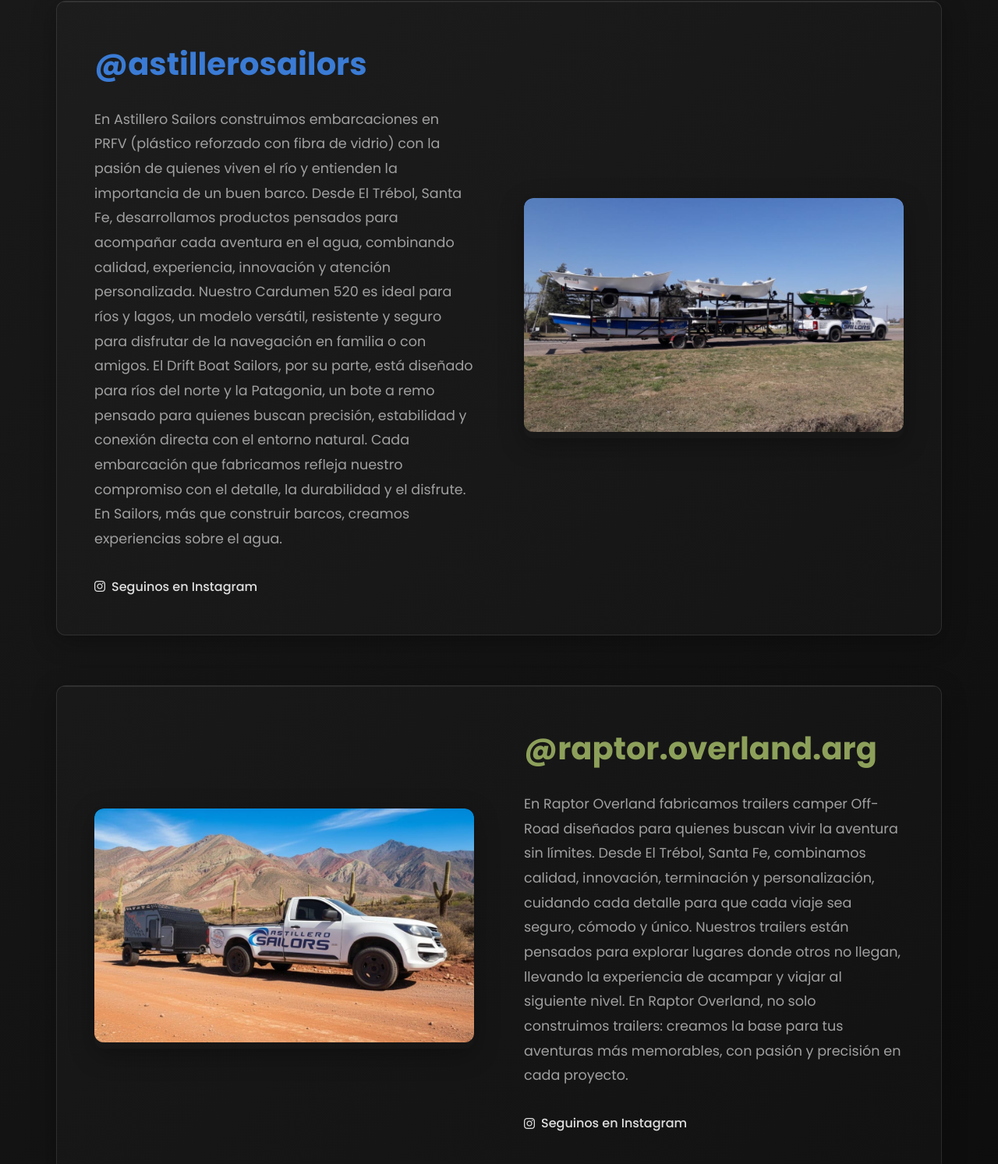
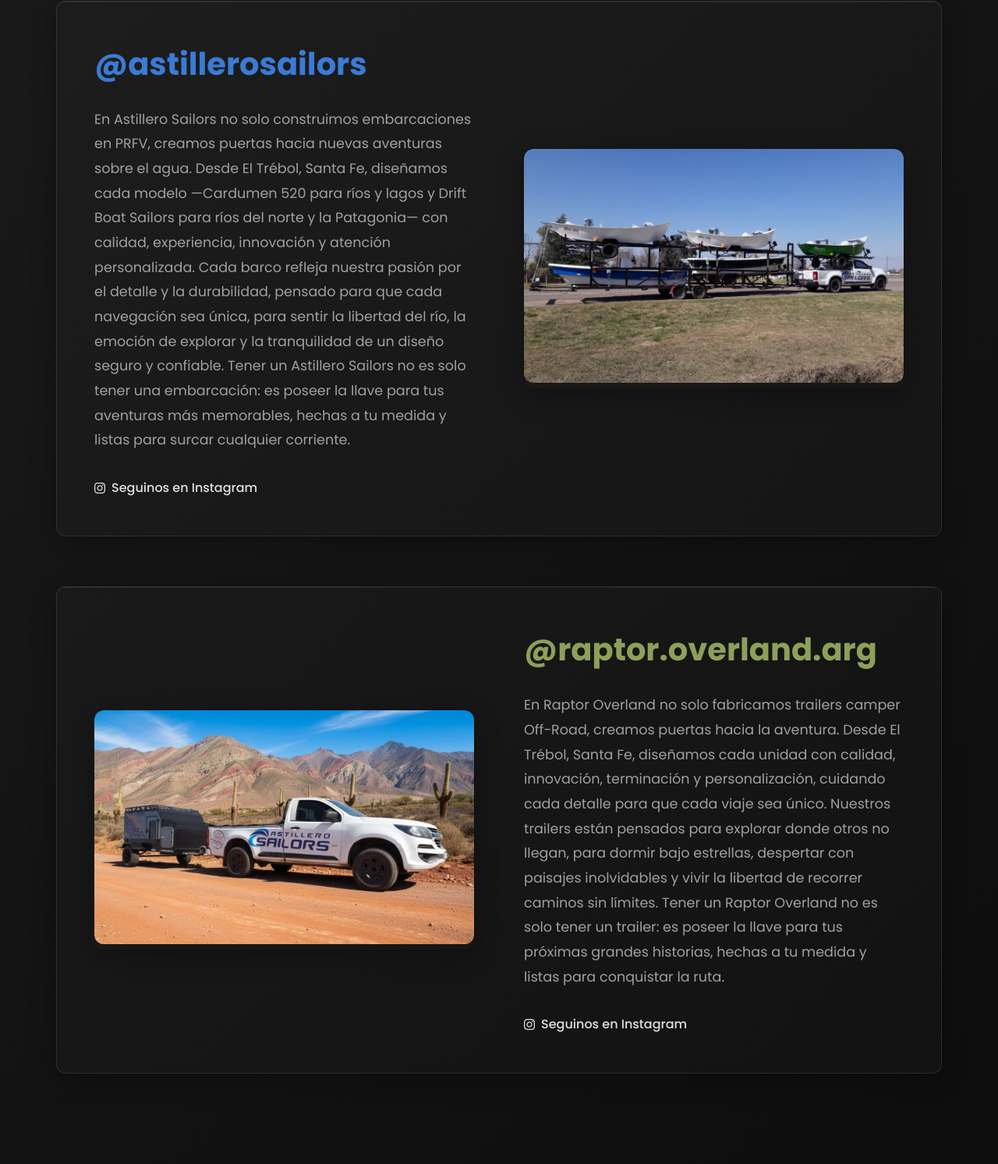
Before and after one commit to jggdba-create/astillero-raptor, a plain HTML site: page index.html in a window 1280 px wide. Shown: the part 1036-2529 px from the top of the page at 78% size. Drawn offline with Linux system fonts and the light colour scheme.

Commit message:
Add files via upload

```diff
--- a/index.html
+++ b/index.html
@@ -68,12 +68,9 @@
                     <div class="brand-text">
                         <h3 class="brand-title astillero">@astillerosailors</h3>
                         <p class="brand-description">
-                            En Astillero Sailors construimos embarcaciones en PRFV (plástico reforzado con fibra de vidrio) con la pasión de quienes viven el río y entienden la importancia de un buen barco. Desde El Trébol, Santa Fe, desarrollamos productos pensados para acompañar cada aventura en el agua, combinando calidad, experiencia, innovación y atención personalizada.
+                            En Astillero Sailors no solo construimos embarcaciones en PRFV, creamos puertas hacia nuevas aventuras sobre el agua. Desde El Trébol, Santa Fe, diseñamos cada modelo —Cardumen 520 para ríos y lagos y Drift Boat Sailors para ríos del norte y la Patagonia— con calidad, experiencia, innovación y atención personalizada.
 
-Nuestro Cardumen 520 es ideal para ríos y lagos, un modelo versátil, resistente y seguro para disfrutar de la navegación en familia o con amigos.
-El Drift Boat Sailors, por su parte, está diseñado para ríos del norte y la Patagonia, un bote a remo pensado para quienes buscan precisión, estabilidad y conexión directa con el entorno natural.
-
-Cada embarcación que fabricamos refleja nuestro compromiso con el detalle, la durabilidad y el disfrute. En Sailors, más que construir barcos, creamos experiencias sobre el agua.
+Cada barco refleja nuestra pasión por el detalle y la durabilidad, pensado para que cada navegación sea única, para sentir la libertad del río, la emoción de explorar y la tranquilidad de un diseño seguro y confiable. Tener un Astillero Sailors no es solo tener una embarcación: es poseer la llave para tus aventuras más memorables, hechas a tu medida y listas para surcar cualquier corriente.
                         </p>
                         <a href="https://instagram.com/astillerosailors" target="_blank" class="brand-link">
                             <i class="fab fa-instagram"></i> Seguinos en Instagram
@@ -91,9 +88,9 @@
                     <div class="brand-text">
                         <h3 class="brand-title raptor">@raptor.overland.arg</h3>
                         <p class="brand-description">
-                            En Raptor Overland fabricamos trailers camper Off-Road diseñados para quienes buscan vivir la aventura sin límites. Desde El Trébol, Santa Fe, combinamos calidad, innovación, terminación y personalización, cuidando cada detalle para que cada viaje sea seguro, cómodo y único.
+                            En Raptor Overland no solo fabricamos trailers camper Off-Road, creamos puertas hacia la aventura. Desde El Trébol, Santa Fe, diseñamos cada unidad con calidad, innovación, terminación y personalización, cuidando cada detalle para que cada viaje sea único.
 
-Nuestros trailers están pensados para explorar lugares donde otros no llegan, llevando la experiencia de acampar y viajar al siguiente nivel. En Raptor Overland, no solo construimos trailers: creamos la base para tus aventuras más memorables, con pasión y precisión en cada proyecto.
+Nuestros trailers están pensados para explorar donde otros no llegan, para dormir bajo estrellas, despertar con paisajes inolvidables y vivir la libertad de recorrer caminos sin límites. Tener un Raptor Overland no es solo tener un trailer: es poseer la llave para tus próximas grandes historias, hechas a tu medida y listas para conquistar la ruta.
                         </p>
                         <a href="https://instagram.com/raptor.overland.arg" target="_blank" class="brand-link">
                             <i class="fab fa-instagram"></i> Seguinos en Instagram
```
